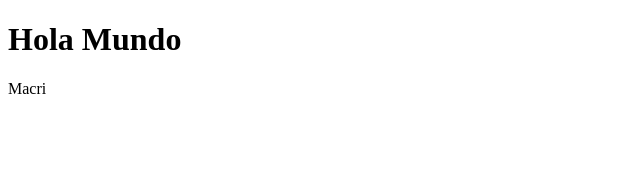
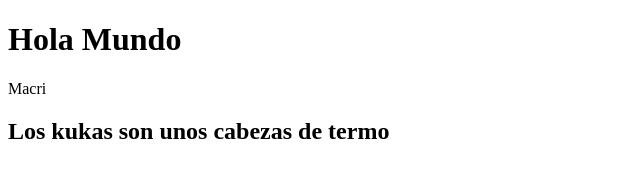
Before and after one commit to AgustinRolon/Proyectos, a plain HTML site: page index.html in a window 1280 px wide. Shown: the whole page, without its empty margins (0-640 px from the left). Drawn offline with Linux system fonts and the light colour scheme.

Commit message:
Opinion sobre los kukas added

```diff
--- a/index.html
+++ b/index.html
@@ -9,5 +9,6 @@
 <body>
     <h1>Hola Mundo</h1>
     <p>Macri </p>
+    <h2>Los kukas son unos cabezas de termo</h2>
 </body>
 </html>
```
